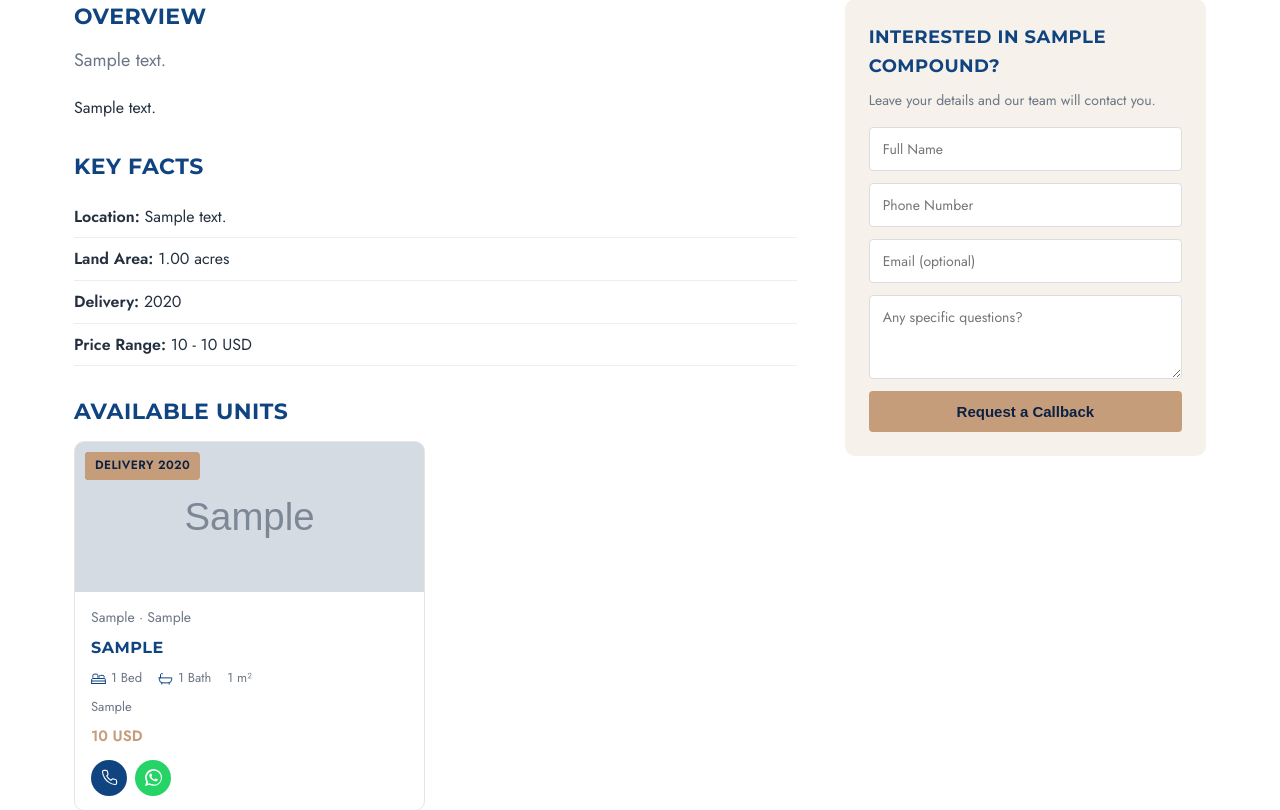
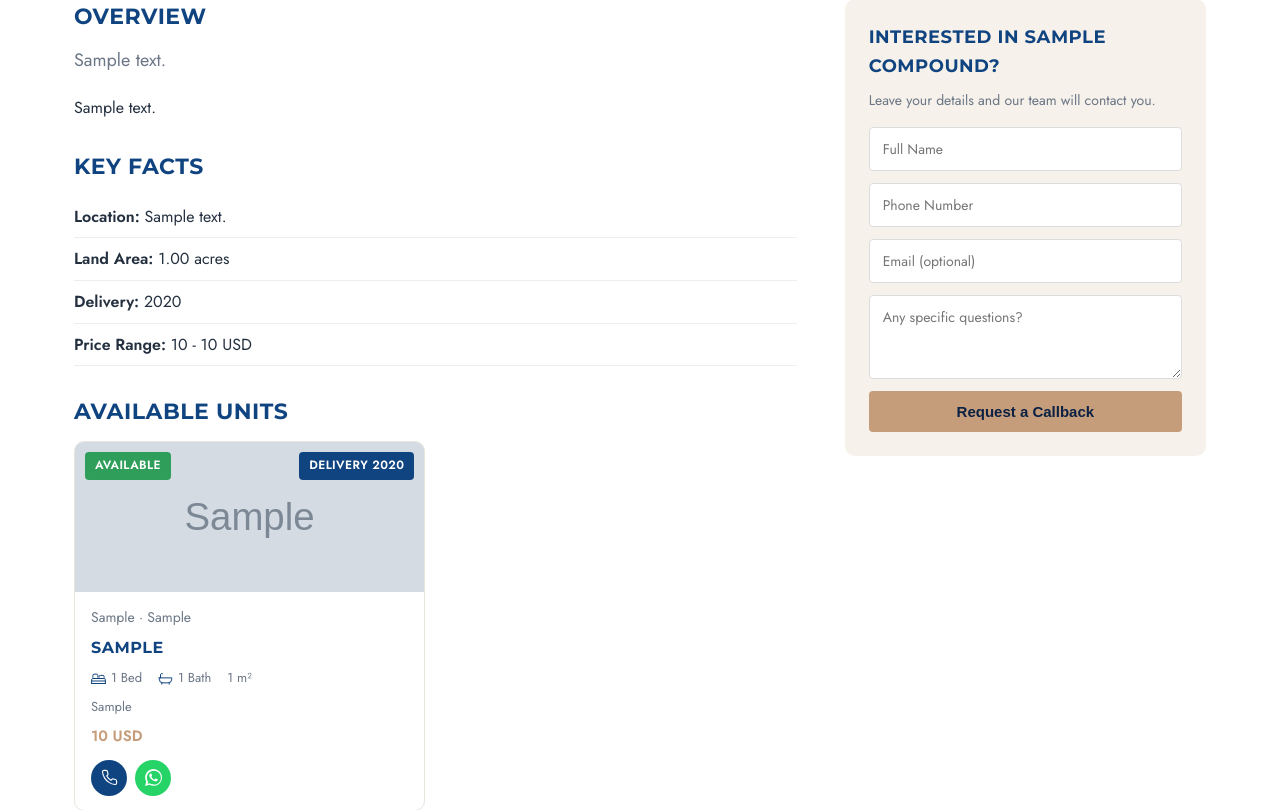
Before and after one commit to 4syyyz62k5-web/meleveneg-website, a Flask app: page /compound/sample in a window 1280 px wide. Shown: the part 515-1325 px from the top of the page. Run offline with Flask 3, Linux system fonts and the light colour scheme; tables that the repository leaves empty hold one stand-in row (values such as "Sample post"); grey boxes marked "Sample" are stand-in pictures.

Commit message:
Update style.css

```diff
--- a/static/css/style.css
+++ b/static/css/style.css
@@ -163,6 +163,12 @@
   letter-spacing: 0.4px;
 }
 .card-badge-available { background: #2f9e5b; color: var(--color-white); }
+.card-badge-delivery {
+  left: auto;
+  right: 10px;
+  background: var(--color-navy);
+  color: var(--color-white);
+}
 .card-body { padding: 16px 18px; }
 .card-title-link { display: block; text-decoration: none; color: inherit; }
 .card-body h3 { font-size: 18px; margin-bottom: 4px; }
```
